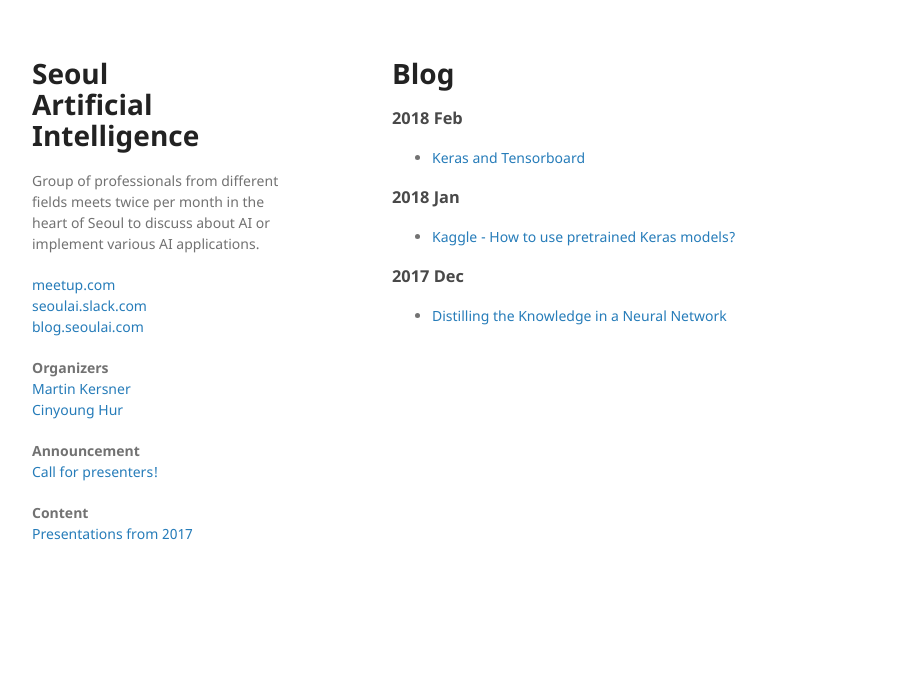
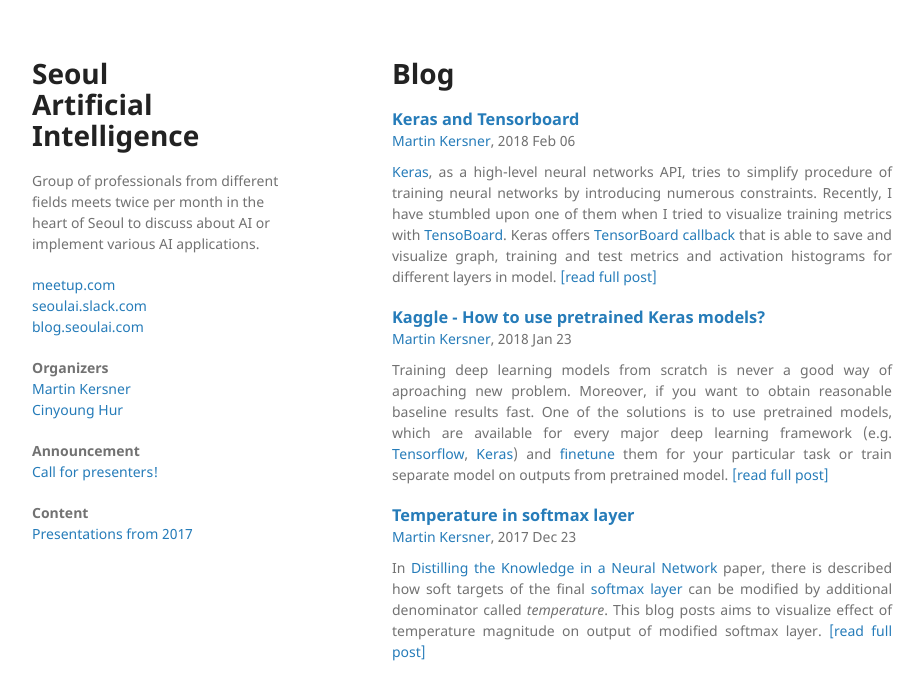
Before and after one commit to martinkersner/seoul-artificial-intelligence-meetup, a Jekyll site: the page built from docs/blog.md, in a window 1280 px wide. Shown: the top 700 px of the page, without its empty margins (178-1101 px from the left). Built offline with Jekyll 4.4.1, drawn with Linux system fonts in a browser that asks for light colours; our own code applies the rules of GitHub Pages for plain Markdown files.

Commit message:
blog page redesigned

```diff
--- a/docs/_layouts/blog.html
+++ b/docs/_layouts/blog.html
@@ -60,7 +60,7 @@
       {% assign member = site.data.members[page.author] %}
       <h1>{{ page.title }}</h1>
 
-      <a href="{{ page.url }}/members/{{ page.author }}">{{ member.fullname }}</a>,
+      <a href="{{ site.url }}/members/{{ page.author }}">{{ member.fullname }}</a>,
       {{ page_date }}
       <br/>
       <br/>
--- a/docs/_posts/2017-12-23-knowledge-distillation.md
+++ b/docs/_posts/2017-12-23-knowledge-distillation.md
@@ -1,14 +1,18 @@
 ---
 layout: blog
-title:  "Distilling the Knowledge in a Neural Network"
+title:  "Temperature in softmax layer"
 date:   2017-12-23 00:0:00 +0000
 disqus_identifier: 2017-12-23
 author: martin
 comments: true
+abstract: In <a href="https://arxiv.org/abs/1503.02531">Distilling the Knowledge in a Neural Network</a> paper, there is described how soft targets of the final <a href="https://en.wikipedia.org/wiki/Softmax_function">softmax layer</a> can be modified by additional denominator called <i>temperature</i>. This blog posts aims to visualize effect of temperature magnitude on output of modified softmax layer.
 ---
 
-[https://arxiv.org/abs/1503.02531](https://arxiv.org/abs/1503.02531)
+In [Distilling the Knowledge in a Neural Network](https://arxiv.org/abs/1503.02531) paper, there is described how soft targets of the final [softmax layer](https://en.wikipedia.org/wiki/Softmax_function) can be modified by additional denominator called *temperature*. This blog posts aims to visualize effect of temperature magnitude on output of modified softmax layer.
+
 > Our more general solution, called “distillation”, is to **raise the temperature of the final softmax until the cumbersomemodel produces a suitably soft set of targets**. We then use the same high temperature when training the small model to match these soft targets. We show later that matching the logits of the cumbersome model is actually a special case of distillation.
+>
+> [https://arxiv.org/abs/1503.02531](https://arxiv.org/abs/1503.02531)
 
 ## Temperature
 
--- a/docs/_posts/2018-01-21-kaggle-how-to-use-pretrained-keras-models.md
+++ b/docs/_posts/2018-01-21-kaggle-how-to-use-pretrained-keras-models.md
@@ -5,6 +5,7 @@ date:   2018-01-23 00:0:00 +0000
 disqus_identifier: 2018-01-23
 author: martin
 comments: true
+abstract: Training deep learning models from scratch is never a good way of aproaching new problem. Moreover, if you want to obtain reasonable baseline results fast. One of the solutions is to use pretrained models, which are available for every major deep learning framework (e.g. <a href="https://github.com/tensorflow/models/tree/master/research/slim#pre-trained-models">Tensorflow</a>, <a href="https://keras.io/applications/">Keras</a>) and <a hreaf="http://cs231n.github.io/transfer-learning/">finetune</a> them for your particular task or train separate model on outputs from pretrained model.
 ---
 
 Training deep learning models from scratch is never a good way of aproaching new problem.
--- a/docs/_posts/2018-02-06-keras-and-tensorboard.md
+++ b/docs/_posts/2018-02-06-keras-and-tensorboard.md
@@ -5,6 +5,7 @@ date:   2018-02-06 00:0:00 +0000
 disqus_identifier: 2018-02-06
 author: martin
 comments: true
+abstract: <a href="https://keras.io/">Keras</a>, as a high-level neural networks API, tries to simplify procedure of training neural networks by introducing numerous constraints. Recently, I have stumbled upon one of them when I tried to visualize training metrics with <a href="https://www.tensorflow.org/programmers_guide/summaries_and_tensorboard" >TensoBoard</a>. Keras offers <a href="https://keras.io/callbacks/#tensorboard">TensorBoard callback</a> that is able to save and visualize graph, training and test metrics and activation histograms for different layers in model.
 ---
 
 [Keras](https://keras.io/), as a high-level neural networks API, tries to simplify procedure of training neural networks by introducing numerous constraints.
--- a/docs/blog.md
+++ b/docs/blog.md
@@ -8,12 +8,16 @@ tags: [Seoul,"Artificial Intelligence",meetup,AI,"Machine Learning",NN,"Neural N
 
 {% assign postsByYearMonth = site.posts | group_by_exp:"post", "post.date | date: '%Y %b'"  %}
 {% for yearMonth in postsByYearMonth %}
-  <h3>{{ yearMonth.name }}</h3>
   <div>
-    <ul>
       {% for post in yearMonth.items %}
-        <li><a href="{{ post.url }}">{{ post.title }}</a></li>
+        {% assign member = site.data.members[post.author] %}
+        {% assign page_date = post.date | date: '%Y %b %d'"  %}
+        <h3 style="display:inline-block;margin-bottom:0px"><a href="{{ post.url }}">{{ post.title }}</a></h3><br>
+        <a href="{{ site.url }}/members/{{ post.author }}">{{ member.fullname }}</a>, {{ page_date }}<br>
+        <p style="text-align:justify;margin-top:10px;">
+        {{ post.abstract }}
+        <a href="{{ post.url }}">[read full post]</a>
+        </p>
       {% endfor %}
-    </ul>
   </div>
 {% endfor %}
```
